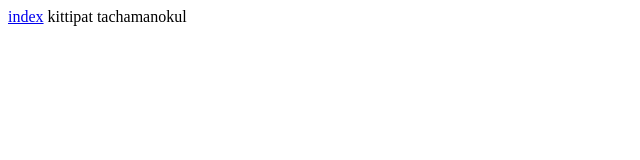
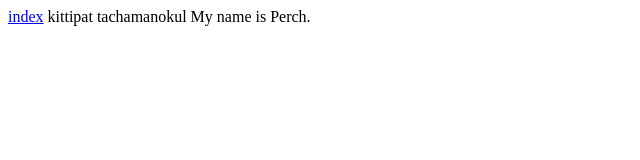
Before and after one commit to Kittipattt/Lab4-2, a plain HTML site: page profile.html in a window 1280 px wide. Shown: the whole page, without its empty margins (0-640 px from the left). Drawn offline with Linux system fonts and the light colour scheme.

Commit message:
add my detail

```diff
--- a/profile.html
+++ b/profile.html
@@ -10,6 +10,8 @@
     <a href="/index.html">index</a>
     kittipat tachamanokul
 
+    My name is Perch.
+
 
 </body>
 </html>
```
